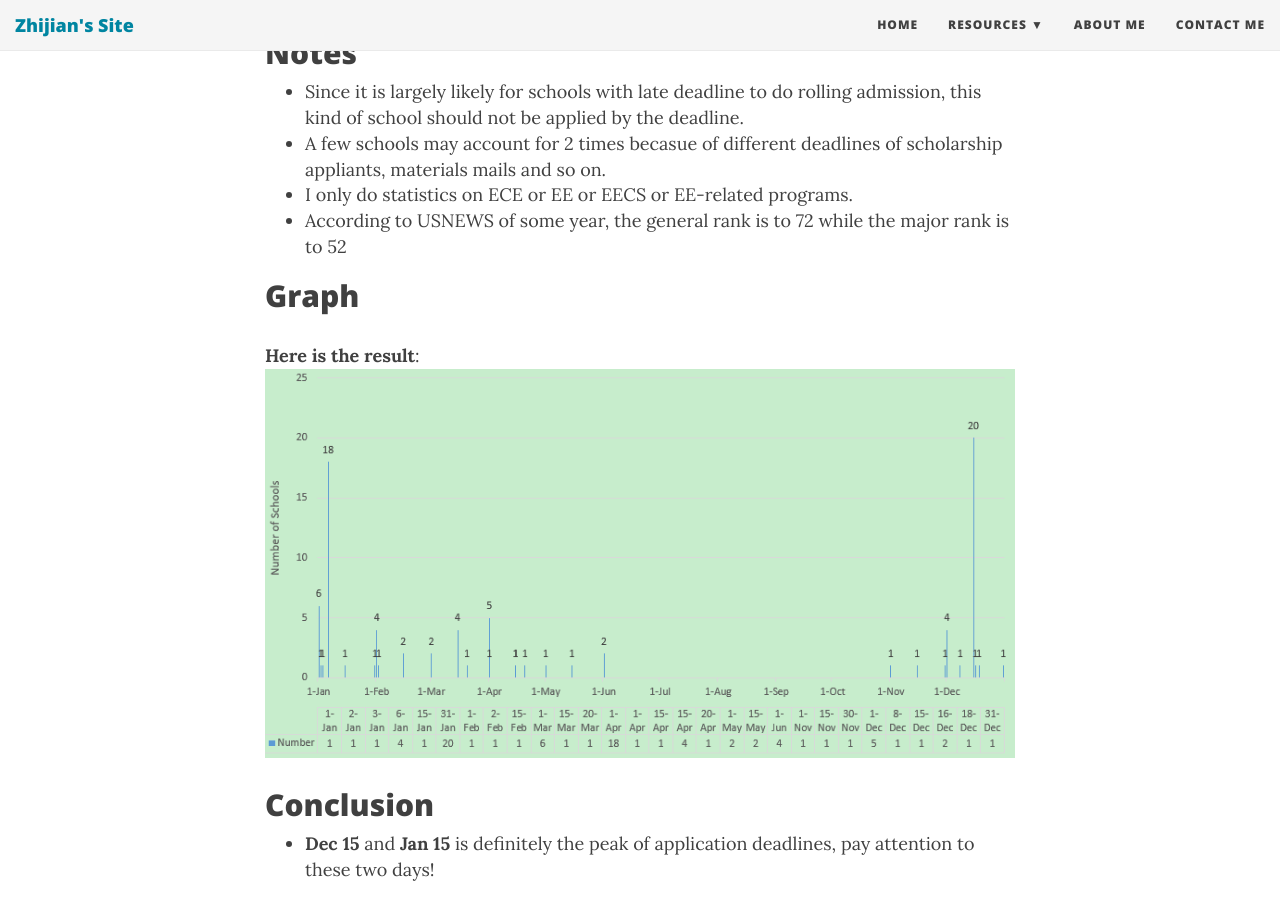
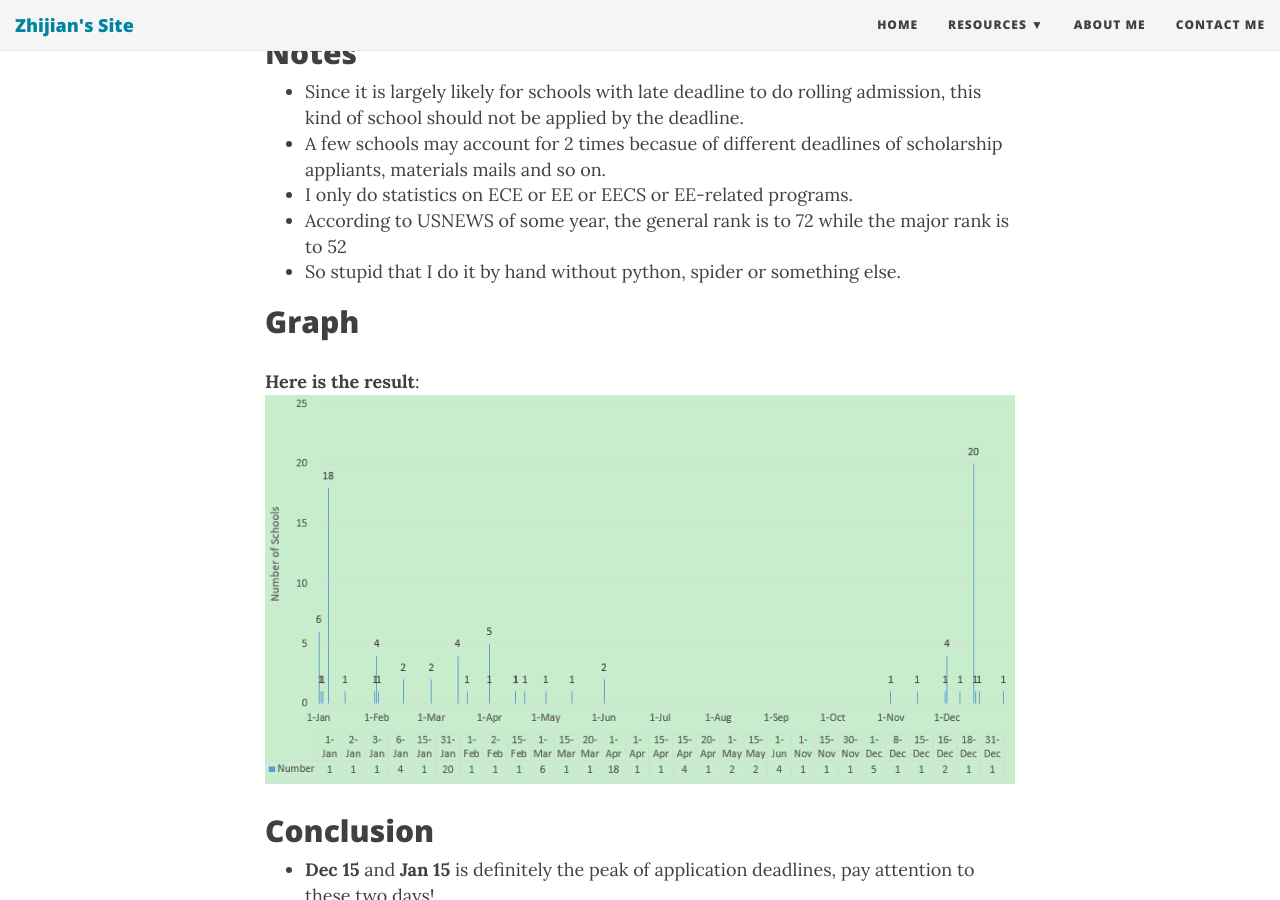
Before and after one commit to softwarelight/ZhijianJiang, a Jekyll site: the page built from _posts/fly_overseas/2016-10-13-ECE-Deadlines-Statistics.md, in a window 1280 px wide and 900 px high, scrolled down 421 px. Built offline with Jekyll 4.4.1, drawn with Linux system fonts in a browser that asks for light colours; nearby versions of some CDN libraries; comment, search, counter and statistics services are not loaded.

Commit message:
Update 2016-10-13-ECE-Deadlines-Statistics.md

```diff
--- a/_posts/fly_overseas/2016-10-13-ECE-Deadlines-Statistics.md
+++ b/_posts/fly_overseas/2016-10-13-ECE-Deadlines-Statistics.md
@@ -11,6 +11,7 @@ In order to manage my application timetable, I do statistics on the number of sc
 * A few schools may account for 2 times becasue of different deadlines of scholarship appliants, materials mails and so on.
 * I only do statistics on ECE or EE or EECS or EE-related programs.
 * According to USNEWS of some year, the general rank is to 72 while the major rank is to 52
+* So stupid that I do it by hand without python, spider or something else.
 
 ## Graph
 **Here is the result**:
```
